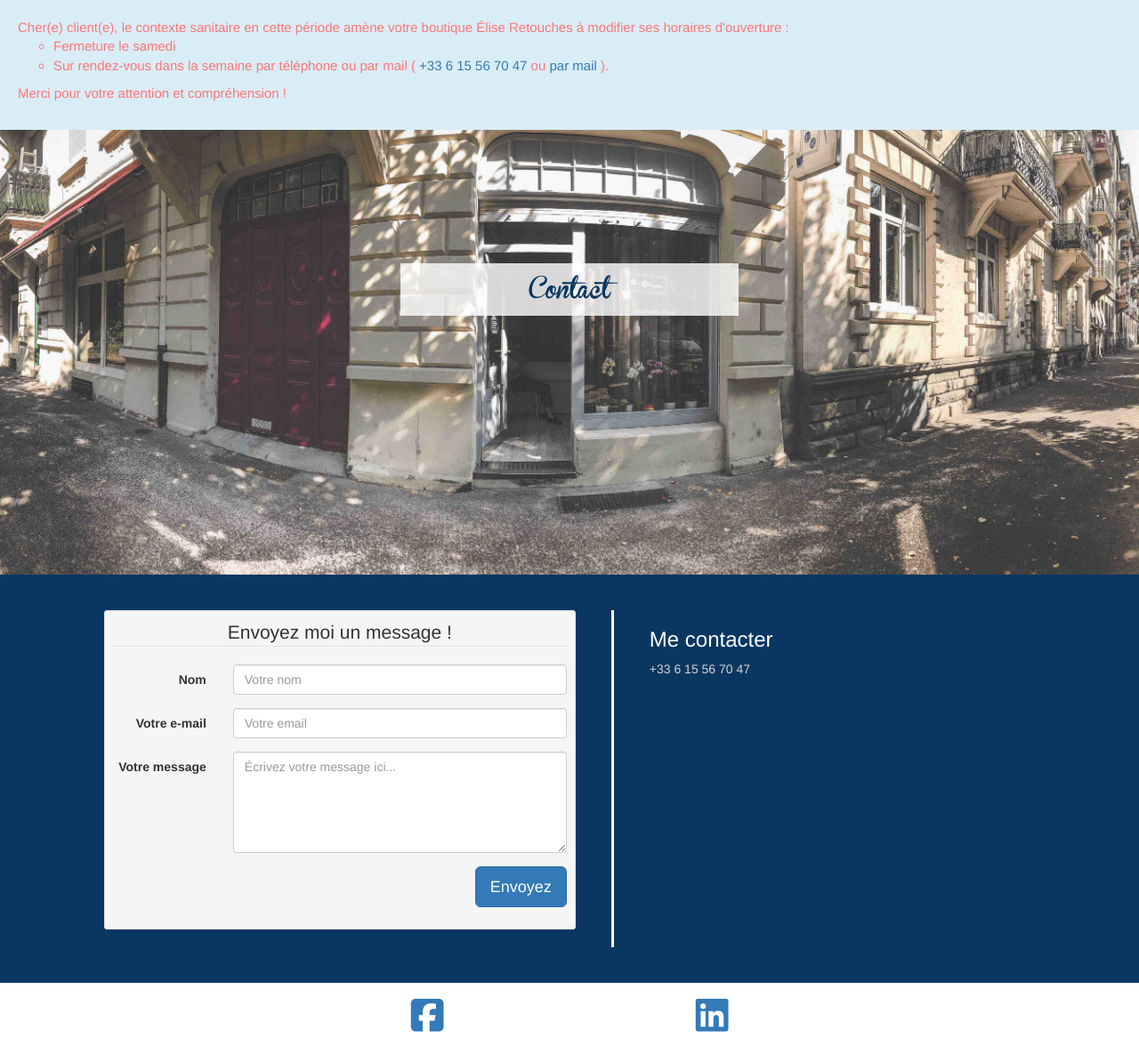
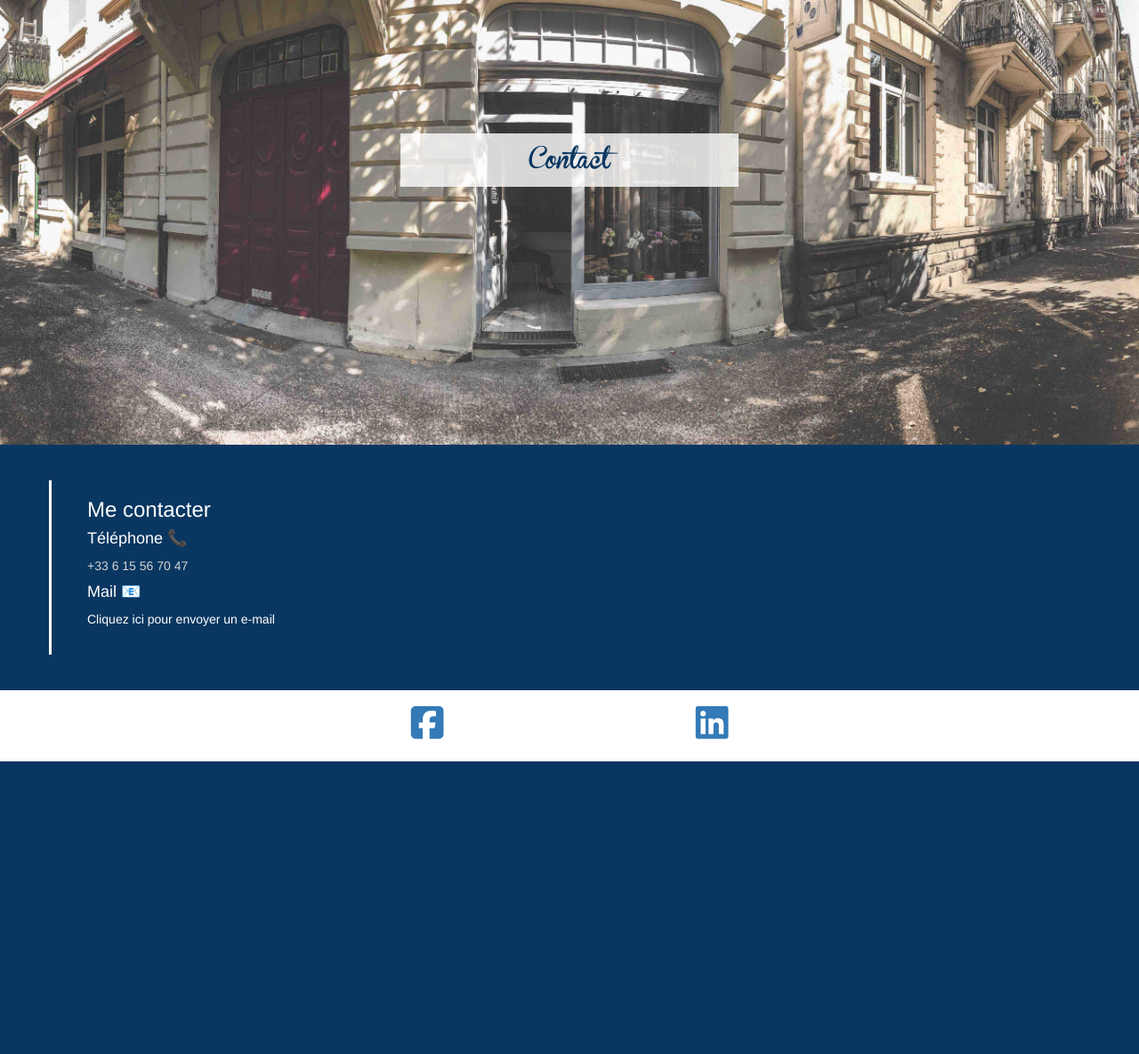
Before and after one commit to jtphe/eliseretouches-frontend, a PHP site: page /contactus.php in a window 1280 px wide. Shown: the part 67-1252 px from the top of the page at 89% size. After the commit the page ends 923 px from the top, so only its background shows below. Run offline with PHP 8.4, Linux system fonts and the light colour scheme; some libraries are stand-ins or nearby versions.

Commit message:
fix(contact-form): remove form contact

```diff
--- a/contactus.php
+++ b/contactus.php
@@ -84,49 +84,52 @@ if (isset($_POST['mailform'])) {
     </div>
     <div class="container contact-us">
         <div class="row section-contact">
-            <div class="col-md-6 col-md-offset-3 contact-form">
+            <!-- <div class="col-md-6 col-md-offset-3 contact-form">
                 <div class="well well-sm">
                     <form class="form-horizontal" action="" method="post">
                         <fieldset>
                             <legend class="text-center contact-form--title">Envoyez moi un message !</legend>
 
                             <!-- Name input-->
-                            <div class="form-group">
+                            <!-- <div class="form-group">
                                 <label class="col-md-3 control-label" for="name">Nom</label>
                                 <div class="col-md-9">
                                     <input id="name" name="name" type="text" placeholder="Votre nom" class="form-control">
                                 </div>
-                            </div>
+                            </div> -->
 
                             <!-- Email input-->
-                            <div class="form-group">
+                            <!-- <div class="form-group">
                                 <label class="col-md-3 control-label" for="email">Votre e-mail</label>
                                 <div class="col-md-9">
                                     <input id="email" name="email" type="text" placeholder="Votre email" class="form-control">
                                 </div>
-                            </div>
+                            </div> -->
 
                             <!-- Message body -->
-                            <div class="form-group">
+                            <!-- <div class="form-group">
                                 <label class="col-md-3 control-label" for="message">Votre message</label>
                                 <div class="col-md-9">
                                     <textarea class="form-control" id="message" name="message" placeholder="Écrivez votre message ici..." rows="5"></textarea>
                                 </div>
-                            </div>
+                            </div> -->
 
                             <!-- Form actions -->
-                            <div class="form-group">
+                            <!-- <div class="form-group">
                                 <div class="col-md-12 text-right">
                                     <button type="submit" name="mailform" class="btn btn-primary btn-lg">Envoyez</button>
                                 </div>
                             </div>
                         </fieldset>
                     </form>
-                </div>
-            </div>
+                </div> -->
+            <!-- </div>  -->
             <div class="contact-info">
                 <h3 style="color: rgb(255, 255, 255);">Me contacter</h3>
+                <h4 style="color: rgb(255, 255, 255);">Téléphone 📞</h4>
                 <a href="tel:+33615567047" target="_blank" rel="noopener noreferrer" style="color: rgb(211, 211, 211);">+33 6 15 56 70 47</a>
+                <h4 style="color: rgb(255, 255, 255);">Mail 📧</h4>
+                <a href="mailto:contact@eliseretouches.com" style="color: rgb(255, 255, 255);">Cliquez ici pour envoyer un e-mail </a>
             </div>
         </div>
     </div>
--- a/css/style.css
+++ b/css/style.css
@@ -324,6 +324,7 @@ li {
 .contact-info {
     border-left: solid white;
     padding-left: 4rem;
+    padding-bottom: 3rem;
 }
 
 @media screen and (max-width: 1920px) {
--- a/header.html
+++ b/header.html
@@ -43,7 +43,7 @@
         </div>
     </div>
 </nav>
-<div class="alert-info">
+<!-- <div class="alert-info">
     <p class="alert-info--text"> Cher(e) client(e),
         le contexte sanitaire en cette période amène votre boutique Élise Retouches à modifier ses horaires
         d'ouverture
@@ -60,4 +60,4 @@
         </li>
     </ul>
     <p class="alert-info--text-thanks"> Merci pour votre attention et compréhension !</p>
-</div>
+</div> -->
```
